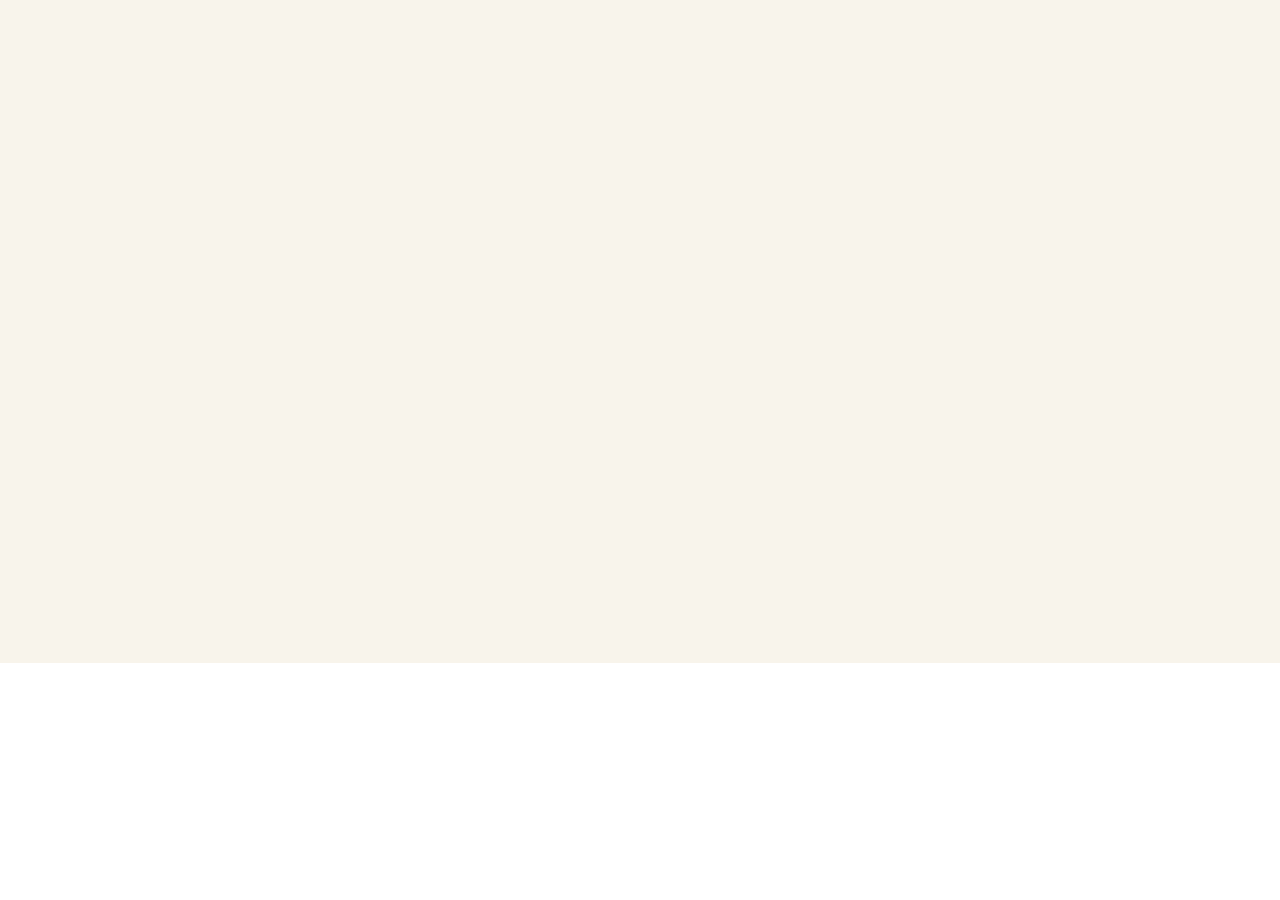
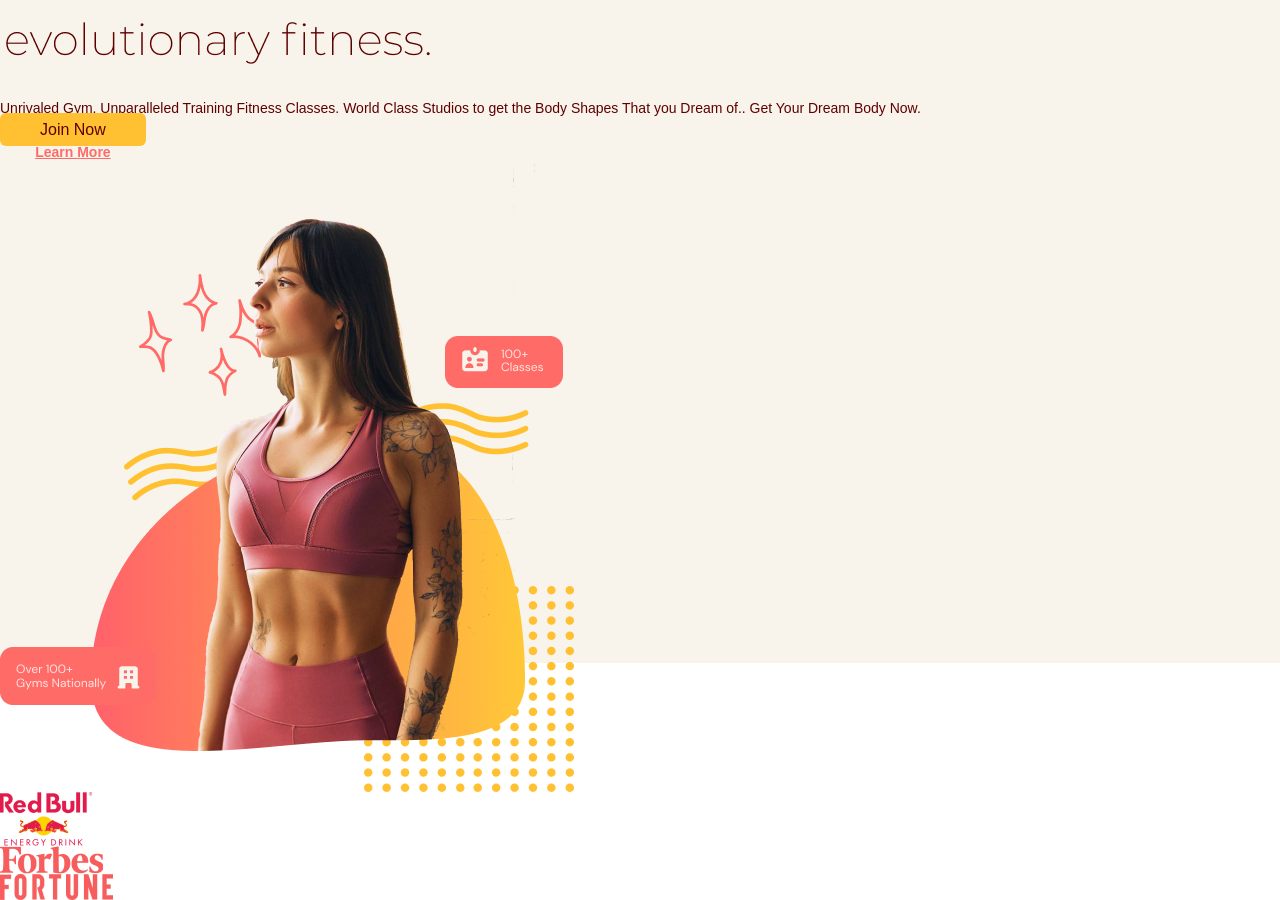
Before and after one commit to SaraMecinovic1/gym-website, a React (Vite) app: page / in a window 1280 px wide. Shown: the part 137-1037 px from the top of the page. Before the commit the page ends 800 px from the top, so only its background shows below. Built offline with nearby package versions, Linux system fonts and the light colour scheme.

Commit message:
working on home page

```diff
--- a/src/App.tsx
+++ b/src/App.tsx
@@ -1,6 +1,7 @@
 import { useEffect, useState } from "react";
 import NavBar from "./scenes/navbar";
 import { Page } from "./shared/types";
+import Home from "./scenes/home";
 
 function App() {
   const [selectedPage, setSelectedPage] = useState<Page>(Page.Home);
@@ -27,6 +28,7 @@ function App() {
         selectedPage={selectedPage}
         setSelectedPage={setSelectedPage}
       />
+      <Home setSelectedPage={setSelectedPage} />
     </div>
   );
 }
--- /dev/null
+++ b/src/scenes/home/index.tsx
@@ -0,0 +1,73 @@
+import { Page } from "@/shared/types";
+import HomePageText from "@/assets/HomePageText.png";
+import useMediaQuery from "@/hooks/useMediaQuery";
+import ActionButton from "@/shared/actionButton";
+import AnchorLink from "react-anchor-link-smooth-scroll";
+import HomePageGrafic from "@/assets/HomePageGraphic.png";
+import SponsorRedBull from "@/assets/SponsorRedBull.png";
+import SponsorForbes from "@/assets/SponsorForbes.png";
+import SponsorFortune from "@/assets/SponsorFortune.png";
+
+type Props = {
+  setSelectedPage: (value: Page) => void;
+};
+
+function Home({ setSelectedPage }: Props) {
+  const isAboveMediumScreen = useMediaQuery("(min-width: 1060px)");
+
+  return (
+    <section id="home" className="gap-16 bg-gray-20 py-10 md:h-full md:pb-0">
+      {/* IMAGE AND MAIN HEADER */}
+      <div>
+        {/* MAIN HEADER */}
+        <div>
+          {/* HEADINGS */}
+          <div>
+            <div>
+              <div>
+                <img src={HomePageText} alt="home-page-text" />
+              </div>
+            </div>
+            <p className="mt-8 text-sm">
+              Unrivaled Gym. Unparalleled Training Fitness Classes. World Class
+              Studios to get the Body Shapes That you Dream of.. Get Your Dream
+              Body Now.
+            </p>
+          </div>
+          {/* ACTIONS */}
+          <div>
+            <button>
+              <ActionButton setSelectedPage={setSelectedPage}>
+                Join Now
+              </ActionButton>
+              <AnchorLink
+                className="text-sm font-bold text-primary-500 underline hover:text-secondary-500"
+                onClick={() => setSelectedPage(Page.ContactUs)}
+                href={`#${Page.ContactUs}`}
+              >
+                <p>Learn More</p>
+              </AnchorLink>
+            </button>
+          </div>
+        </div>
+
+        {/* IMAGE */}
+        <div>
+          <img src={HomePageGrafic} alt="home-pageGraphic" />
+        </div>
+      </div>
+
+      <div>
+        <div>
+          <div>
+            <img src={SponsorRedBull} alt="redbull-sponsor" />
+            <img src={SponsorForbes} alt="forbes-sponsor" />
+            <img src={SponsorFortune} alt="fortune-sponsor" />
+          </div>
+        </div>
+      </div>
+    </section>
+  );
+}
+
+export default Home;
```
